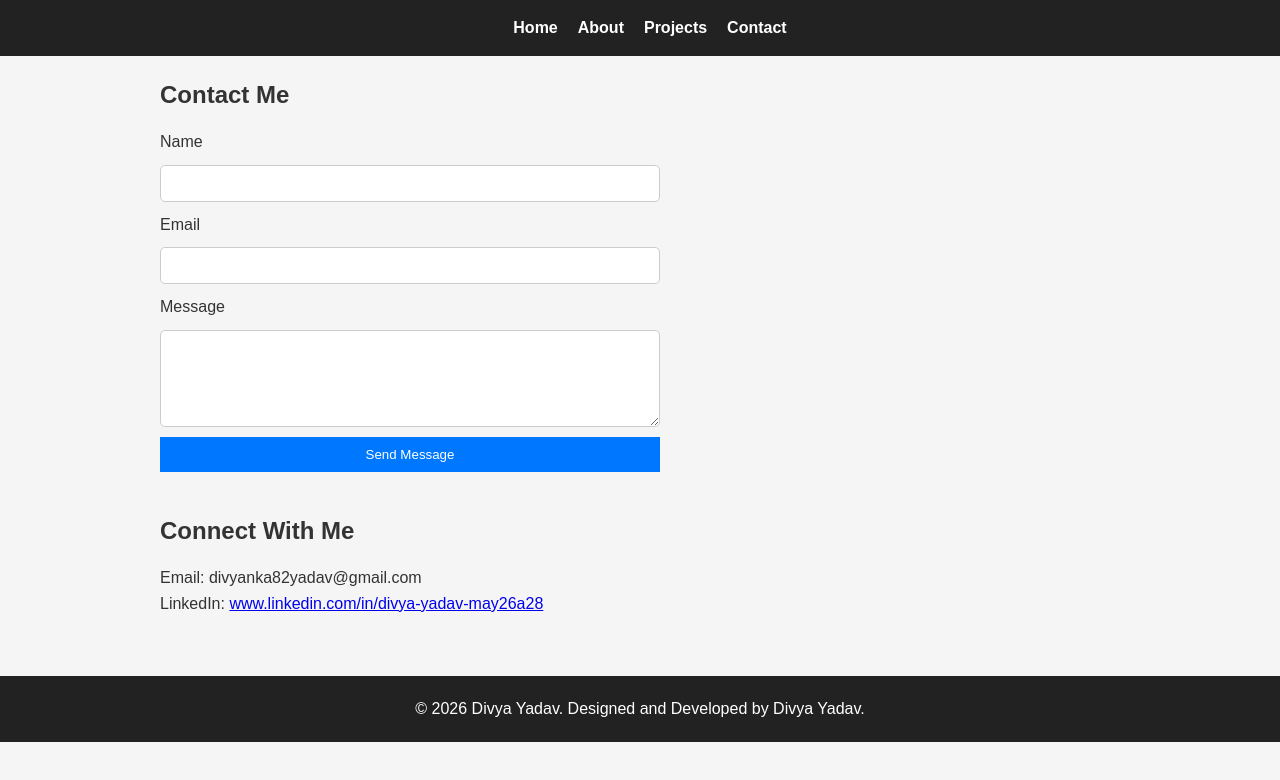
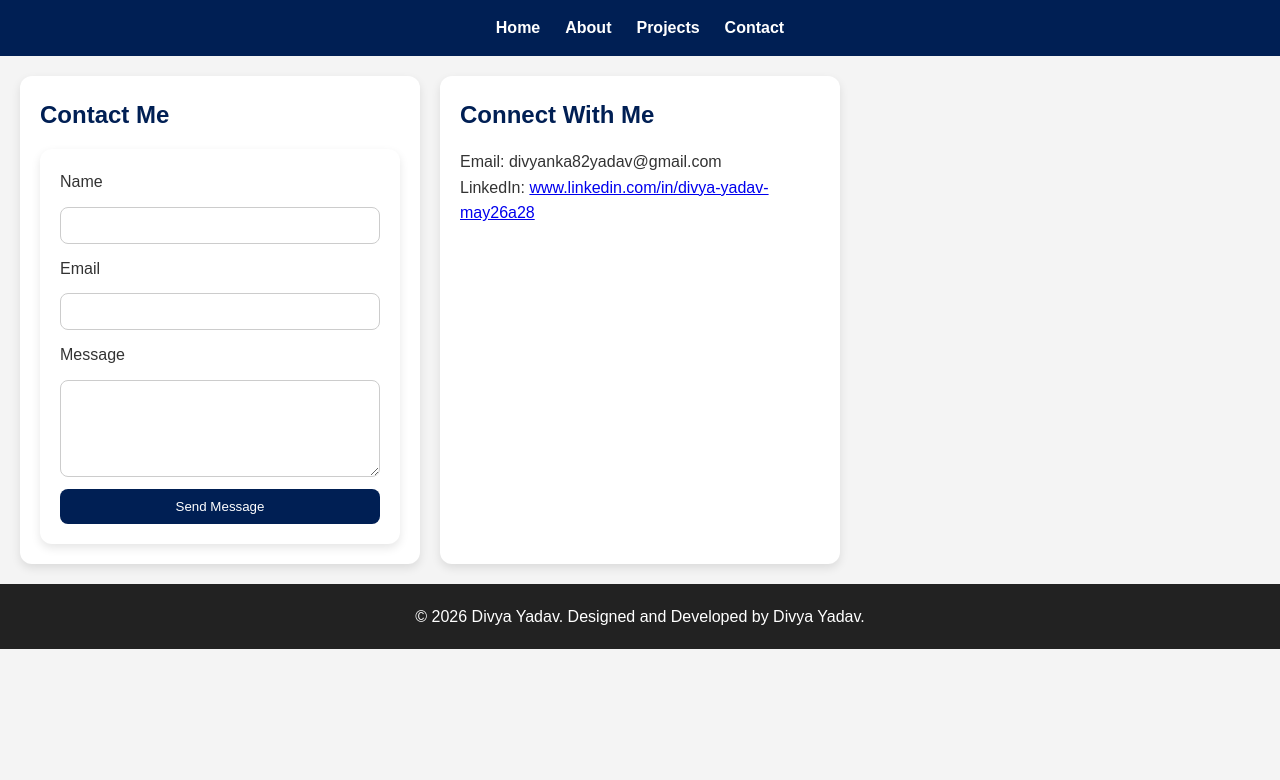
Before and after one commit to divyanka82yadav-wq/personal-portfolio2, a plain HTML site: page contact.html in a window 1280 px wide. Drawn offline with Linux system fonts and the light colour scheme.

Commit message:
Add files via upload

```diff
--- a/style.css
+++ b/style.css
@@ -1,87 +1,149 @@
-*{
-margin:0;
-padding:0;
-box-sizing:border-box;
+/* CSS Variables */
+:root {
+    --primary-color: #001f54;
+    --background-color: #f4f4f4;
+    --card-color: #ffffff;
+    --text-color: #333;
+    --shadow: 0 4px 10px rgba(0,0,0,0.1);
 }
 
-body{
-font-family:Arial, sans-serif;
-line-height:1.6;
-background:#f5f5f5;
-color:#333;
+/* Dark Theme */
+.dark-mode {
+    --background-color: #121212;
+    --card-color: #1e1e1e;
+    --text-color: #ffffff;
+      primary-color: #60a5fa;
 }
 
-header{
-background:#222;
-padding:15px;
+/* Reset */
+* {
+    margin: 0;
+    padding: 0;
+    box-sizing: border-box;
 }
 
-nav ul{
-display:flex;
-justify-content:center;
-list-style:none;
-gap:20px;
+/* Body */
+body {
+    font-family: Arial, sans-serif;
+    background: var(--background-color);
+    color: var(--text-color);
+    line-height: 1.6;
 }
 
-nav a{
-color:white;
-text-decoration:none;
-font-weight:bold;
+/* Header */
+header {
+    background: var(--primary-color);
+    padding: 15px;
 }
 
-main{
-max-width:1000px;
-margin:auto;
-padding:20px;
+/* Navigation using Flexbox */
+nav ul {
+    display: flex;
+    justify-content: center;
+    gap: 25px;
+    list-style: none;
 }
 
-section{
-margin-bottom:40px;
+nav a {
+    color: white;
+    text-decoration: none;
+    font-weight: bold;
 }
 
-img{
-border-radius:50%;
-width: 200px;
-height: 200px;
+nav a:hover {
+    color: yellow;
 }
 
-h1,h2,h3{
-margin-bottom:15px;
+/* Main Layout using Grid */
+main {
+    display: grid;
+    gap: 20px;
+    padding: 20px;
 }
 
-ul{
-padding-left:20px;
+/* Cards */
+section,
+article,
+form {
+    background: var(--card-color);
+    padding: 20px;
+    border-radius: 12px;
+    box-shadow: var(--shadow);
 }
 
-form{
-display:flex;
-flex-direction:column;
-gap:10px;
-max-width:500px;
+/* Headings */
+h1, h2, h3 {
+    color: var(--primary-color);
+    margin-bottom: 15px;
+}
+
+/* Profile Image */
+img {
+    width: 250px;
+    max-width: 100%;
+    border-radius: 50%;
+    margin: 15px 0;
+}
+
+/* Buttons */
+button,
+a[download] {
+    display: inline-block;
+    background: var(--primary-color);
+    color: white;
+    padding: 10px 18px;
+    border: none;
+    border-radius: 8px;
+    text-decoration: none;
+    cursor: pointer;
+}
+
+button:hover,
+a[download]:hover {
+    transform: scale(1.05);
+}
+
+/* Form */
+form {
+    display: flex;
+    flex-direction: column;
+    gap: 12px;
 }
 
 input,
-textarea{
-padding:10px;
-border:1px solid #ccc;
-border-radius:5px;
+textarea {
+    padding: 10px;
+    border: 1px solid #ccc;
+    border-radius: 8px;
 }
 
-button{
-padding:10px;
-background:#0077ff;
-color:white;
-border:none;
-cursor:pointer;
+/* Projects Grid */
+article {
+    transition: 0.3s;
 }
 
-button:hover{
-background:#0056cc;
+article:hover {
+    transform: translateY(-5px);
 }
 
-footer{
-text-align:center;
-padding:20px;
-background:#222;
-color:white;
+/* Footer */
+footer {
+    text-align: center;
+    padding: 20px;
+    background: #222;
+    color: white;
 }
+
+/* Tablet */
+@media (min-width: 768px) {
+    main {
+        grid-template-columns: repeat(2, 1fr);
+    }
+}
+
+/* Desktop */
+@media (min-width: 1024px) {
+    main {
+        grid-template-columns: repeat(3, 1fr);
+    }
+}
```
Also changed, not shown: index.html (+14 -0 lines).
